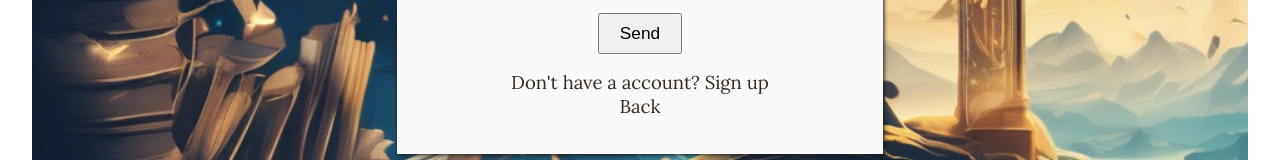
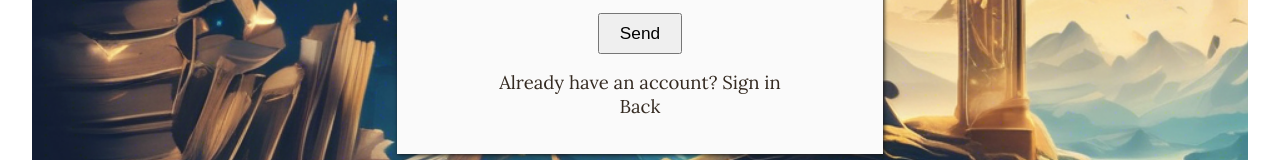
Before and after one commit to Monica-R/Hinspire, a React (Vite) app: page /signup in a window 1280 px wide. Shown: the part 518-678 px from the top of the page. Built offline with nearby package versions, Linux system fonts and the light colour scheme; no server answers.

Commit message:
feat: update SignupView links for improved user navigation

```diff
--- a/src/pages/SignupView/SignupView.jsx
+++ b/src/pages/SignupView/SignupView.jsx
@@ -60,7 +60,7 @@ function SignupView() {
               </label>
                 <input id="pass" type="password" placeholder='Your password' required onChange={(e) => setPassword(e.target.value)}/>
               <input id="submit-button" className='signup-button' type="submit" value="Send" />
-              <Link className='signup-link' to="/signup">Don't have a account? Sign up</Link>
+              <Link className='signup-link' to="/login">Already have an account? Sign in</Link>
               <Link className='signup-link' to="/">Back</Link>
             </form>
           </div>
```
